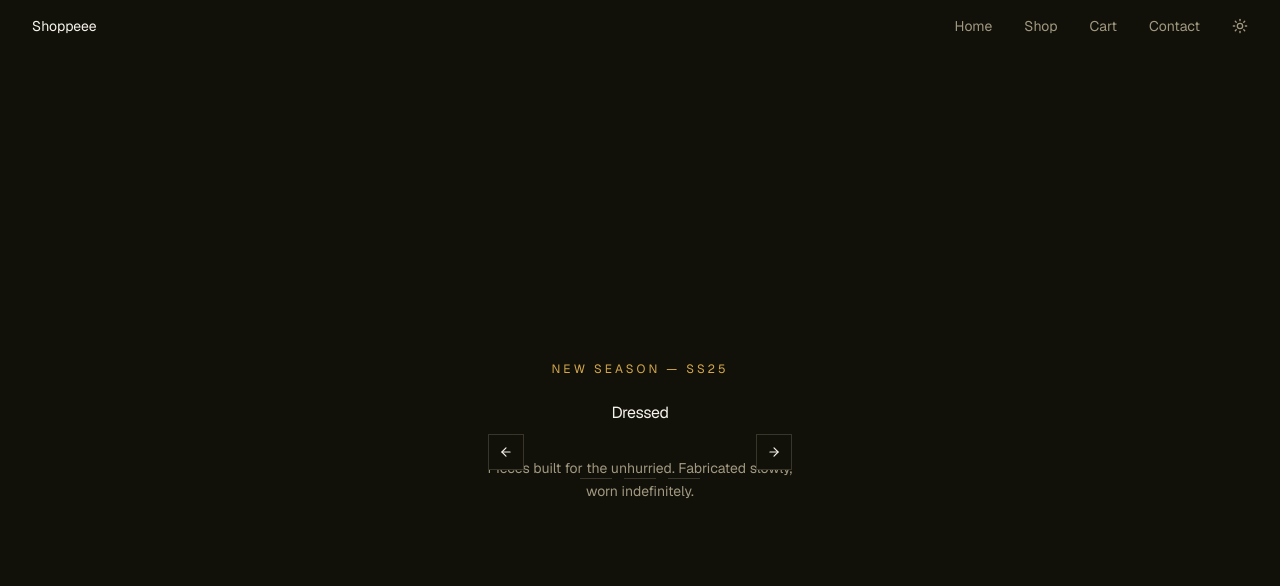
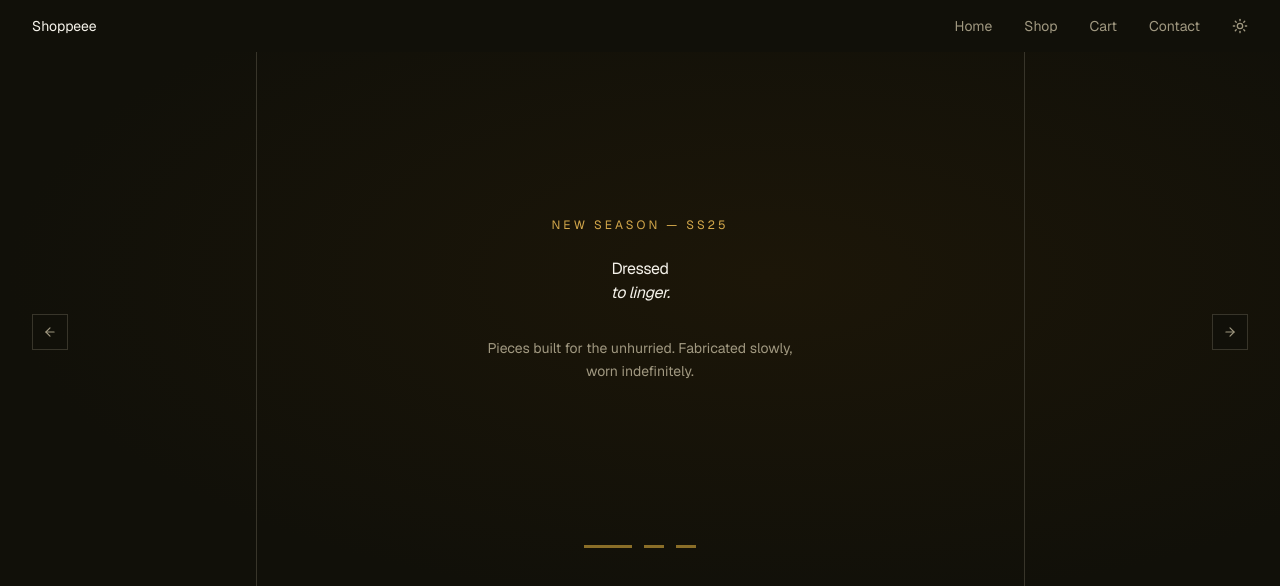
Before and after one commit to vmaineng/mai-shop, a Next.js app: page / in a window 1280 px wide. Shown: the top 586 px of the page. Built offline with nearby package versions, Linux system fonts and the light colour scheme.

Commit message:
added in hero

```diff
--- a/app/components/Hero.tsx
+++ b/app/components/Hero.tsx
@@ -57,7 +57,21 @@ export default function Hero() {
   const slide = SLIDES[current];
 
   return (
-    <div className="relative h-screen flex flex-col items-center justify-center overflow-hidden">
+    <div className="relative h-[70vh] min-h-125 flex flex-col items-center justify-center overflow-hidden">
+      <div
+        className="absolute inset-0 transition-all duration-700"
+        style={{ background: slide.bg }}
+      />
+      <div className="absolute inset-0 pointer-events-none">
+        <div
+          className="absolute top-0 bottom-0 border-l border-(--card-border)"
+          style={{ left: "20%" }}
+        />
+        <div
+          className="absolute top-0 bottom-0 border-l border-(--card-border)"
+          style={{ left: "80%" }}
+        />
+      </div>
       <div
         className="relative z-10 text-center px-6 max-w-3xl mx-auto"
         style={{
@@ -78,23 +92,26 @@ export default function Hero() {
         </p>
         <h1 className="tracking-tight text-(--text-primary mb-8">
           {slide.headline[0]}
+          <br />
+          <em style={{ fontStyle: "italic" }}>{slide.headline[1]}</em>
         </h1>
         <p className="text-sm text-(--text-secondary) max-w-xs mx-auto mb-10 leading-relaxed">
           {slide.sub}
         </p>
+      </div>
       <button
         onClick={prev}
         className="absolute left-5 sm:left-8 top-1/2 -translate-y-1/2 z-20 w-9 h-9 flex items-center justify-center border border-[var(--card-border)] bg-[var(--background)] hover:border-[var(--accent-gold)] transition-colors"
         aria-label="Previous slide"
       >
-          <ArrowLeft className="h-3.5 w-3.5 text-(--text-secondary" />
+        <ArrowLeft className="h-3.5 w-3.5 text-(--text-secondary)" />
       </button>
       <button
         onClick={next}
         className="absolute right-5 sm:right-8 top-1/2 -translate-y-1/2 z-20 w-9 h-9 flex items-center justify-center border border-[var(--card-border)] bg-[var(--background)] hover:border-[var(--accent-gold)] transition-colors"
         aria-label="Next slide"
       >
-          <ArrowRight className="h-3.5 w-3.5 text-(--text-secondary" />
+        <ArrowRight className="h-3.5 w-3.5 text-(--text-secondary)" />
       </button>
       <div className="absolute bottom-16 left-1/2 -translate-x-1/2 z-20 flex items-center gap-3">
         {SLIDES.map((s, i) => (
@@ -102,23 +119,28 @@ export default function Hero() {
             key={s.id}
             onClick={() => goTo(i, i > current ? "next" : "prev")}
             aria-label={`Go to slide ${i + 1}`}
-              className="relative h-px w-8 bg-(--card-border) overflow-hidden"
+            style={{
+              width: i === current ? "48px" : "20px",
+              height: "3px",
+              position: "relative",
+              overflow: "hidden",
+              background: "var(--accent-gold-border)",
+              transition: "width 0.3s ease",
+            }}
           >
-              {i === current && (
+            {i === current ? (
               <span
-                  className="absolute top-0 left-0 h-full bg-(--accent-gold)"
+                key={current}
+                className="absolute top-0 left-0 h-full bg-(--accent-gold-border)"
                 style={{
                   animation: `progress ${INTERVAL}ms linear forwards`,
                 }}
               />
-              )}
-              {i !== current && (
-                <span className="absolute top-0 left-0 h-full w-0 bg-(--text-muted)" />
-              )}
+            ) : null}
           </button>
         ))}
       </div>
-      </div>
+      ;
     </div>
   );
 }
```
Lines whose indentation alone changed are shown as unchanged.
